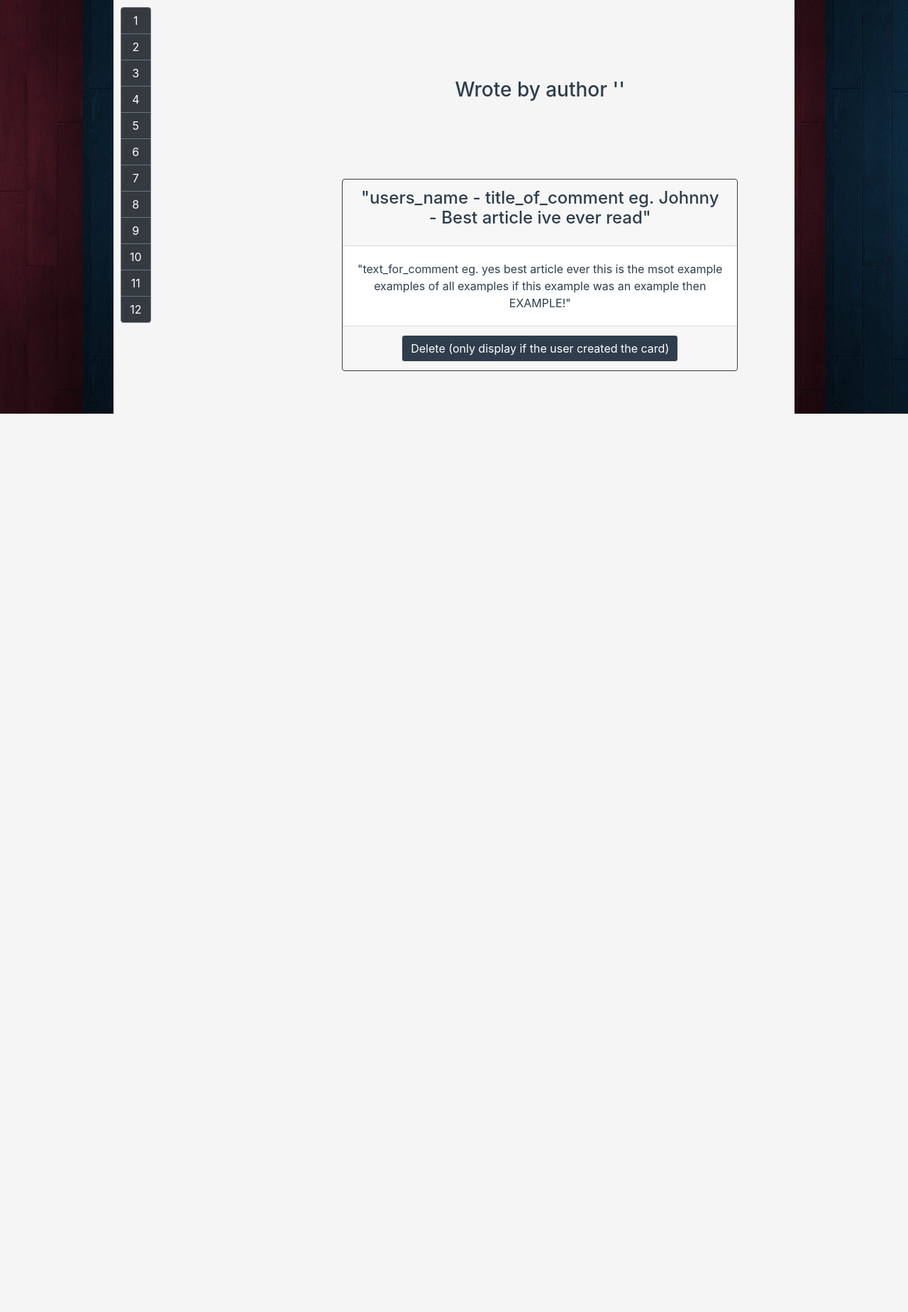
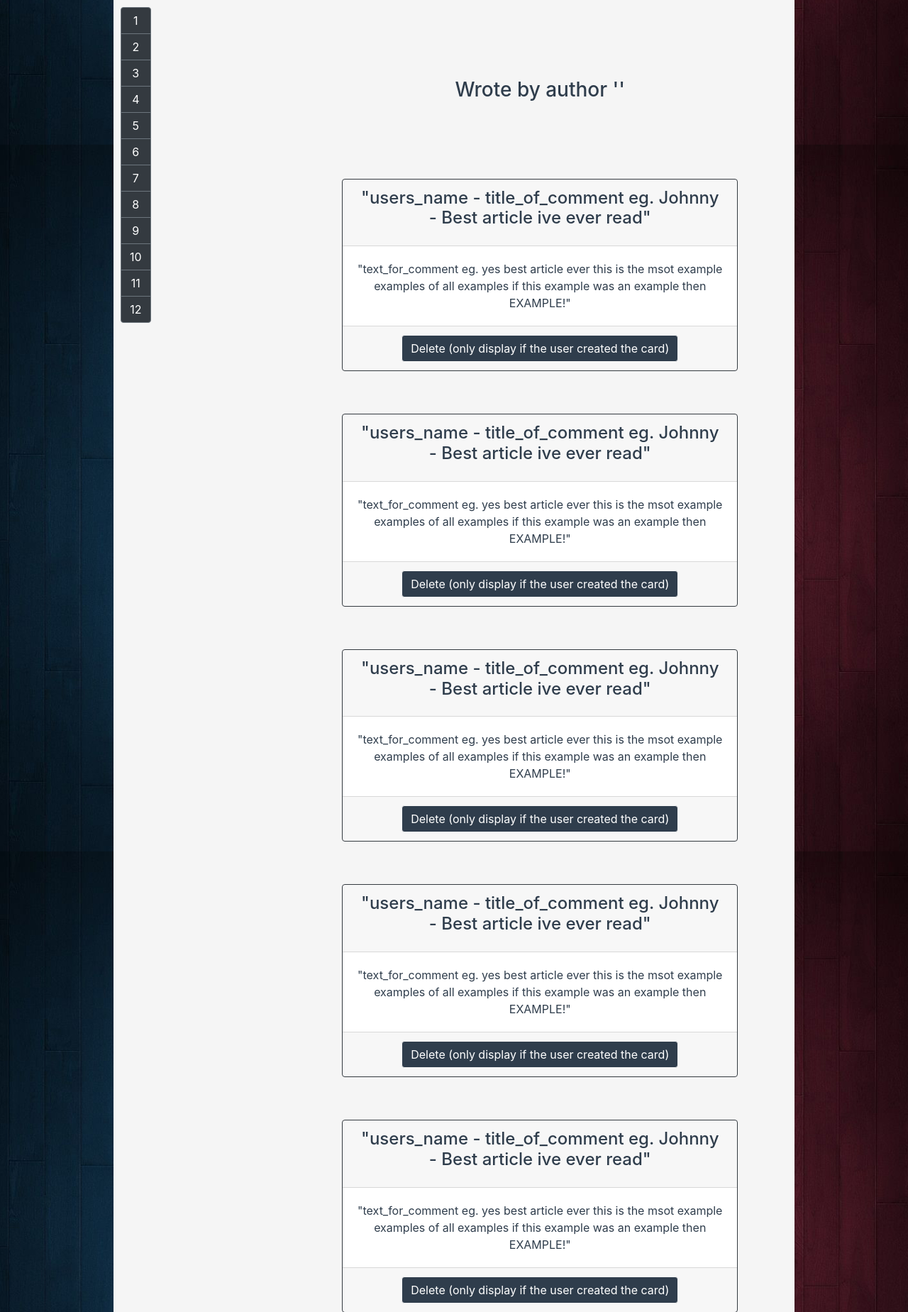
Before and after one commit to Jsheriff20/website_development_2, a PHP site: page /week2.php in a window 1280 px wide. Shown: the part 232-2081 px from the top of the page at 71% size. Before the commit the page ends 815 px from the top, so only its background shows below. Run offline with PHP 8.4, Linux system fonts and the light colour scheme; the visitor is signed in with stand-in values (Sample User, id 1).

Commit message:
update on week2 comments

```diff
--- a/coursework/week_pages/week2.php
+++ b/coursework/week_pages/week2.php
@@ -46,7 +46,7 @@
 					<!-- list of buttons with team name, clicking on a team button will change what the article is about -->
 					<div class="col-sm-3">
 
-						<div class="btn-group-vertical position-fixed">
+						<div class="btn-group-vertical ">
 							<button type="button" class="btn btn-secondary navbar-dark bg-dark">1</button>
 							<button type="button" class="btn btn-secondary navbar-dark bg-dark">2</button>
 							<button type="button" class="btn btn-secondary navbar-dark bg-dark">3</button>
@@ -107,8 +107,8 @@
 						<div class="row" style="padding-bottom:50px; margin-left: 10%; margin-right: 10%;">
 
 						<!-- every time a comment is found relating to a article then there will be a php loop that echoes them out liek this example -->
-						<?php echo '
-							<div class="card border-dark" style="width:100%;" >
+						<?php for($i = 0; 10 > $i; $i++){echo '
+							<div class="card border-dark" style="width:100%; margin-bottom:60px" >
 
 								<div class="card-header text-center">
 
@@ -127,7 +127,8 @@
 									<a href="week10.php" class="btn btn-primary streched-link">Delete (only display if the user created the card)</a><br>
 								</div>
 							</div>
-							'?>
+
+							';}?>
 						</div>
 					</div>
 				</div>
```
Also changed, not shown: 6 other files.
